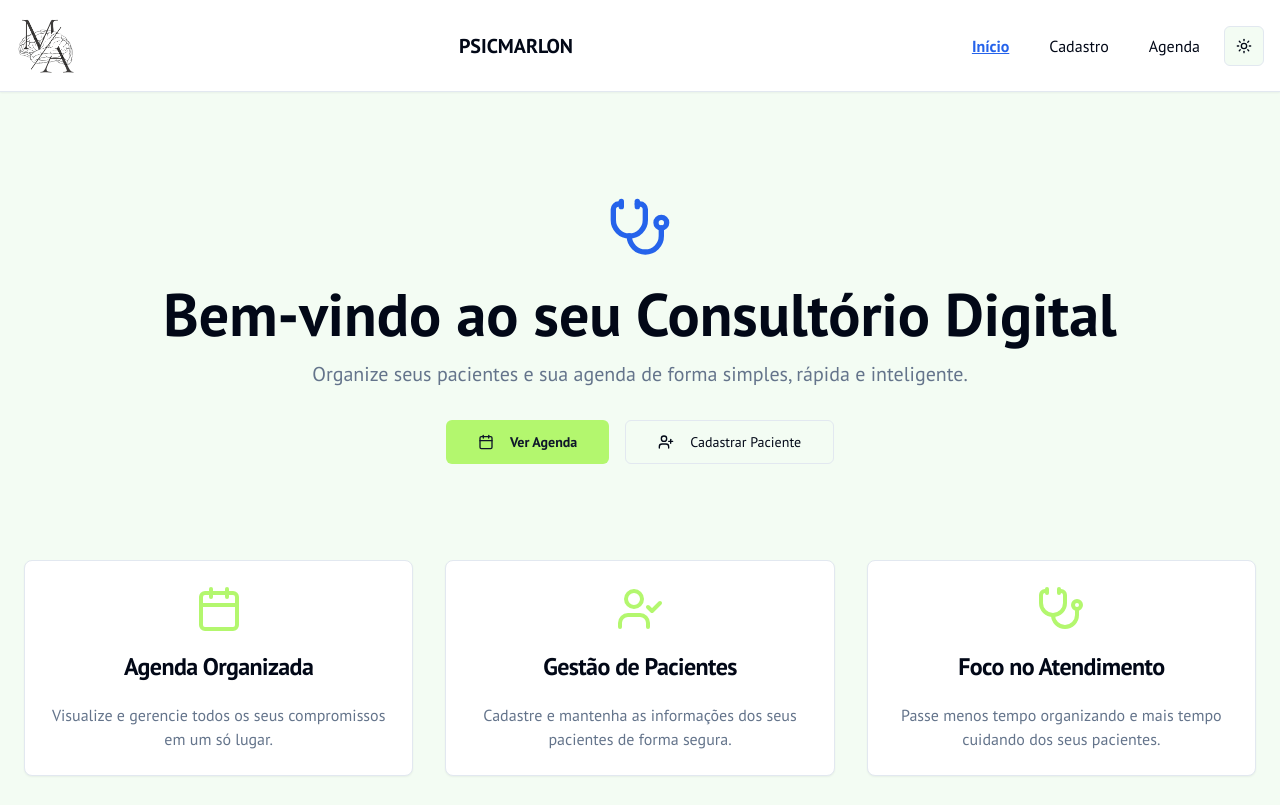
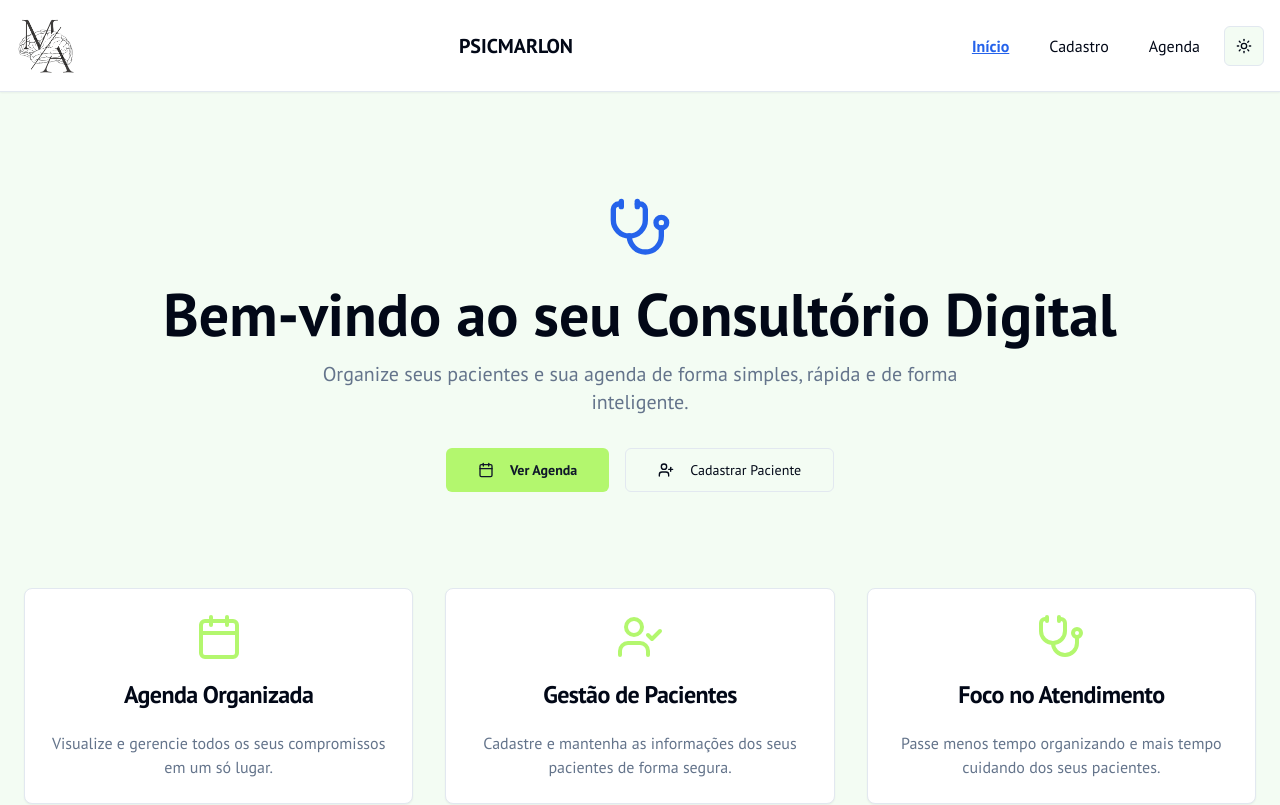
Before and after one commit to MARX210/psicmarlon, a Next.js app: page / in a window 1280 px wide. Shown: the top 805 px of the page. Built offline with nearby package versions, Linux system fonts and the light colour scheme.

Commit message:
fix: teste

```diff
--- a/src/app/page.tsx
+++ b/src/app/page.tsx
@@ -17,7 +17,7 @@ export default function Home() {
           Bem-vindo ao seu Consultório Digital
         </h1>
         <p className="mt-4 text-lg md:text-xl max-w-2xl mx-auto text-muted-foreground">
-          Organize seus pacientes e sua agenda de forma simples, rápida e inteligente.
+          Organize seus pacientes e sua agenda de forma simples, rápida e de forma inteligente.
         </p>
         <div className="mt-8 flex flex-wrap justify-center gap-4">
           <Button asChild size="lg" className="bg-accent text-accent-foreground hover:bg-accent/90">
```
